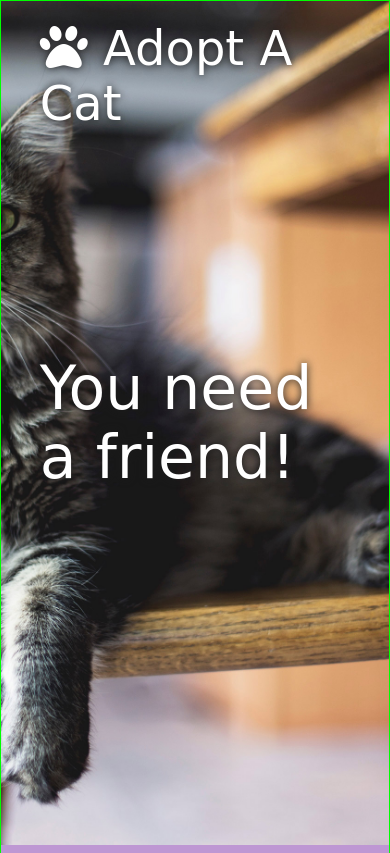
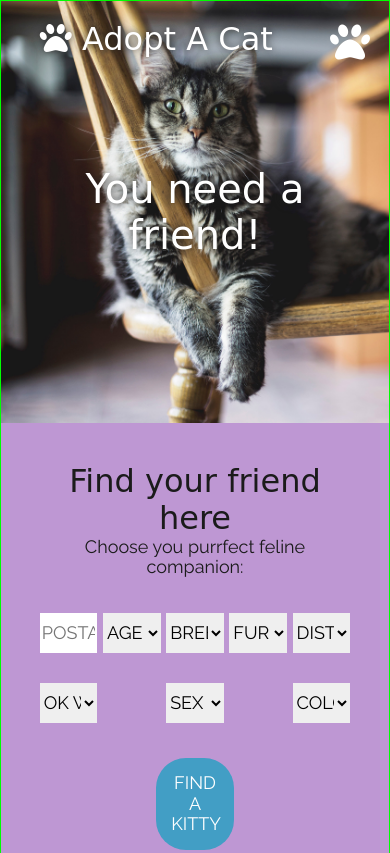
Before and after one commit to projectFourJasmineLaurenCats/adoptACat, a plain HTML site: page index.html in a window 390 px wide. Shown: the top 853 px of the page. Drawn offline with nearby package versions, Linux system fonts and the light colour scheme; a web font is replaced by a local one.

Commit message:
working on media queries and error handling the cats are half dead :fire:

```diff
--- a/index.html
+++ b/index.html
@@ -23,6 +23,10 @@
                     <li><a href="#about">About</a></li>
                     <li><a href="#searchArea">Search for kitties</a></li>
                 </ul>
+                <!-- Not currently functional, functionality is stretch goal-->
+                <div class="hamburger">
+                    <i class="fas fa-paw"></i>
+                </div>
             </nav>
             <h2>You need a friend!</h2>
         </div>
--- a/scripts/scripts.js
+++ b/scripts/scripts.js
@@ -130,6 +130,14 @@ app.displayInfo = function(response) {
     $('#searchResultsSection').removeClass('hidden');
     $('#searchResults').html('');
     $('#detailedResults').addClass('hidden');
+
+    if(response.status === 'error' || !('data' in response) || Object.keys(response.data).length === 0 ){
+        $('#searchResults').html (`
+            <li class="errorMessage">
+            <p> Error - No kitties found 😿</p>
+            </li>
+        `)
+    }
 
 
     // cycle through data from api
--- a/styles/sass/_main.scss
+++ b/styles/sass/_main.scss
@@ -82,7 +82,12 @@
                 }
             }
         }
+        li.errorMessage {
+            border: none;
+            margin: 20px auto 0 auto;
+        }
     }
+
 }
 
 .detailedResults {
--- a/styles/sass/_mediaqueries.scss
+++ b/styles/sass/_mediaqueries.scss
@@ -16,6 +16,17 @@
     .headerNav ul {
         display: none;
     }
+    header {
+        h1 {
+            font-size: 1.6rem;
+        }
+        h2 {
+            text-align: center;
+        }
+    }
+    .hamburger {
+        display: initial;
+    }
 
     .searchResults {
         ul li {
@@ -32,4 +43,15 @@
     body {
         border: 1px solid lime;
     }
+    header {
+        background-position: top left;
+        height: 50vh;
+        min-height: 300px;
+        .logo {
+            width: 100%;
+        }
+        h2 {
+            font-size: 2rem;
+        }
+    }
 }
--- a/styles/sass/_nav.scss
+++ b/styles/sass/_nav.scss
@@ -34,7 +34,14 @@ ul, li, a {
             }
         }
     }
+}
 
+.hamburger {
+    position: fixed;
+    top: 20px;
+    right: 20px;
+    font-size: 2rem;
+    display: none;
 }
 
 .footerNav {
```
Also changed, not shown: styles/style.css.
